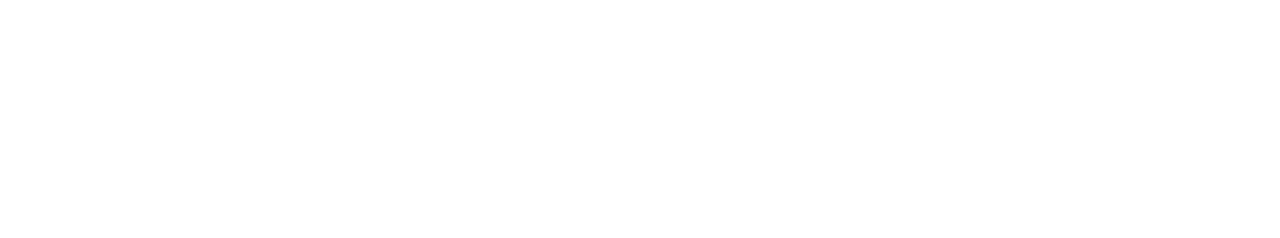
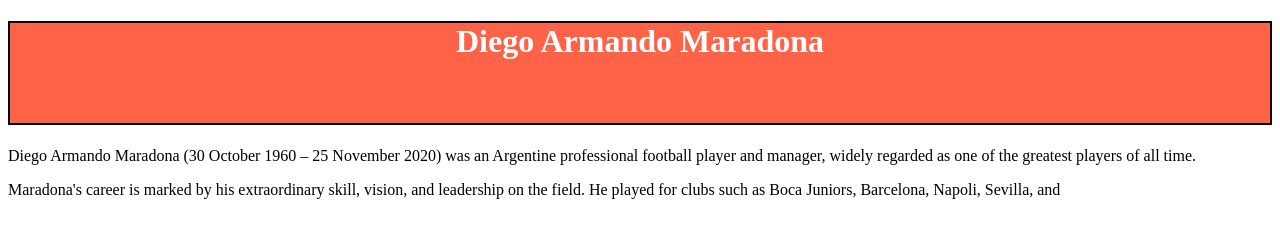
Before and after one commit to MuhammadBappy/project-diego, a plain HTML site: page index.html in a window 1280 px wide. Drawn offline with Linux system fonts and the light colour scheme.

Commit message:
Added some styles with it

```diff
--- a/index.html
+++ b/index.html
@@ -4,8 +4,13 @@
     <meta charset="UTF-8">
     <meta name="viewport" content="width=device-width, initial-scale=1.0">
     <title>Diego Maradona</title>
+    <link rel="stylesheet" href="style.css">
 </head>
 <body>
-
+    <div>
+        <h1>Diego Armando Maradona</h1>
+        <p>Diego Armando Maradona (30 October 1960 – 25 November 2020) was an Argentine professional football player and manager, widely regarded as one of the greatest players of all time.</p>
+        <p>Maradona's career is marked by his extraordinary skill, vision, and leadership on the field. He played for clubs such as Boca Juniors, Barcelona, Napoli, Sevilla, and
+    </div>
 </body>
 </html>
--- /dev/null
+++ b/style.css
@@ -0,0 +1,7 @@
+h1{
+    color:rgb(255, 255, 255);
+    border:2px solid black;
+    height:100px;
+    background-color: tomato;
+    text-align: center;
+}
```
